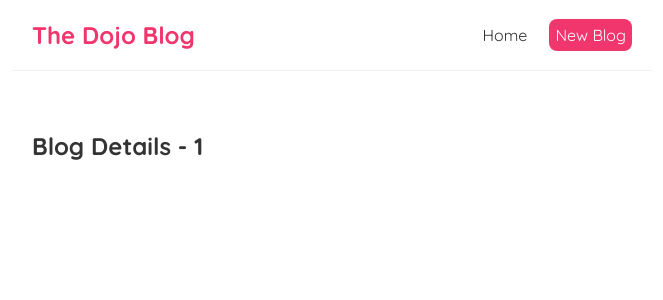
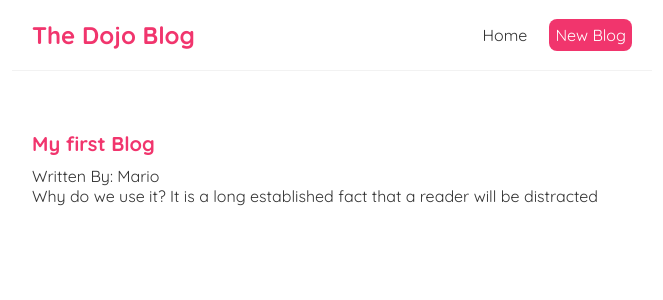
Before and after one commit to NXWBAH/dojo-blog, a React (Create React App) app: page /blogs/1 in a window 1280 px wide. Shown: the top 300 px of the page, without its empty margins (308-971 px from the left). Built offline with nearby package versions, Linux system fonts and the light colour scheme; data requests are answered from the project's data file.

Commit message:
Lesson 26 - Reusing Custom Hooks

```diff
--- a/src/BlogDetails.js
+++ b/src/BlogDetails.js
@@ -1,11 +1,22 @@
 import { useParams } from 'react-router-dom';
+import useFetch from './useFetch';
 
 //useParams allows for us to grab the parameters from the route
 const BlogDetails = () => {
 	const { id } = useParams();
+	const { data: blog, error, isPending } = useFetch('http://localhost:8000/blogs/' + id);
+
 	return (
 		<div className='blog-details'>
-			<h2>Blog Details - {id}</h2>
+			{isPending && <div> Loading... </div>}
+			{error && <div> {error}</div>}
+			{blog && (
+				<article>
+					<h2>{blog.title}</h2>
+					<p>Written By: {blog.author}</p>
+					<p>{blog.body}</p>
+				</article>
+			)}
 		</div>
 	);
 };
--- a/src/index.css
+++ b/src/index.css
@@ -66,3 +66,22 @@
 .blog-preview a {
 	text-decoration: none;
 }
+
+/* Blog Details Page */
+.blog-details h2 {
+	font-size: 20px;
+	color: #f1356d;
+	margin-bottom: 10px;
+}
+.blog-details div {
+	margin: 20px 0;
+}
+
+.blog-details button {
+	background: #f1356d;
+	color: #fff;
+	border: 0;
+	padding: 8px;
+	border-radius: 8px;
+	cursor: pointer;
+}
```
